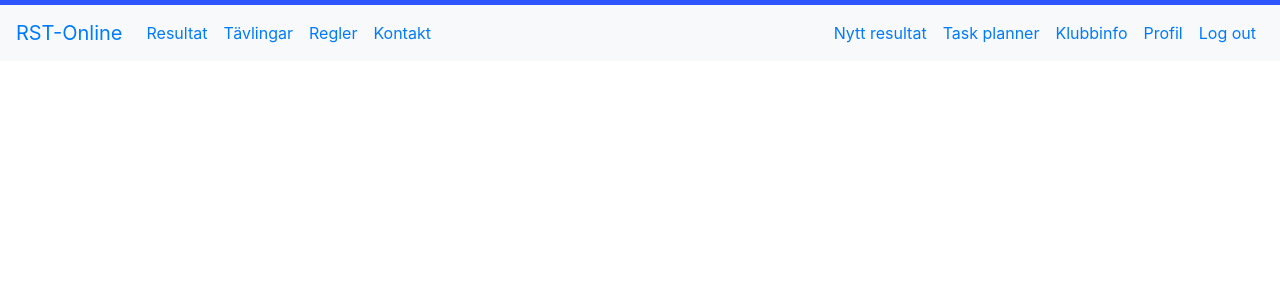
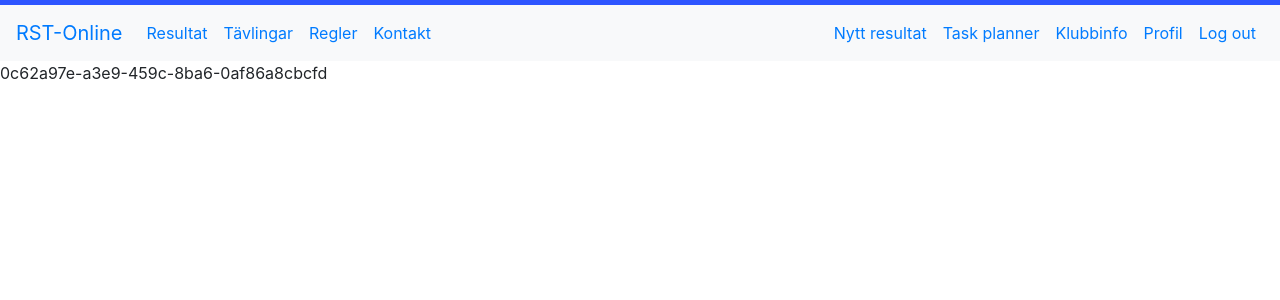
Before and after one commit to MrGuzior/rst, a React (Create React App) app: page /flights/0c62a97e-a3e9-459c-8ba6-0af86a8cbcfd in a window 1280 px wide. Shown: the top 300 px of the page. Built offline with nearby package versions, Linux system fonts and the light colour scheme.

Commit message:
Added Flight component

```diff
--- a/src/Components/App/App.js
+++ b/src/Components/App/App.js
@@ -8,6 +8,7 @@ import './App.css'
 import Nav from '../Nav/Nav'
 import Home from '../Home/Home'
 import Results from '../Results/Results'
+import Flight from '../Flight/Flight'
 import headerBackground from '../../db/headerBackground.jpeg'
 
 function App() {
@@ -22,6 +23,8 @@ function App() {
 
               <Route path='/results' component={Results}/>
 
+              <Route path='/flights/:id' component={Flight}/>
+
             </Switch>
       </Router>
     </>
--- /dev/null
+++ b/src/Components/Flight/Flight.jsx
@@ -0,0 +1,12 @@
+import React from 'react'
+import {useParams} from 'react-router-dom'
+
+const Flight = () => {
+    const {id} = useParams()
+    console.log(id)
+    return(
+    <p>{id}</p>
+    )
+}
+
+export default Flight
```
